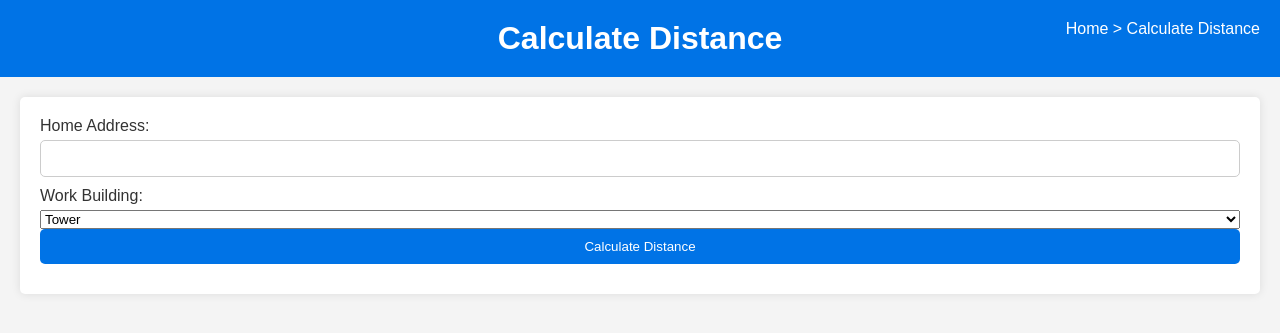
After one commit to zsherry168/prupool, a Flask app: template app/templates/distance.html in a window 1280 px wide. The commit adds this page. Shown: the top 333 px of the page. Run offline with Flask 3, Linux system fonts and the light colour scheme; the template is opened without the code that fills it, so the values that code supplies are empty; parts of the project's set-up code (start-up, migrations or seed data) failed here and were passed over.

Commit message:
Add calculate distance

```diff
--- a/app/templates/account.html
+++ b/app/templates/account.html
@@ -109,6 +109,7 @@
 
                 <button type="submit">Update Preferences</button>
             </form>
+            <a href="{{ url_for('distance') }}">Go to Calculate Distance</a>
         </section>
     </main>
     <script>
--- /dev/null
+++ b/app/templates/distance.html
@@ -0,0 +1,42 @@
+
+<!DOCTYPE html>
+<html lang="en">
+<head>
+    <meta charset="UTF-8">
+    <meta name="viewport" content="width=device-width, initial-scale=1.0">
+    <title>Calculate Distance</title>
+    <link rel="stylesheet" href="{{ url_for('static', filename='css/index.css') }}">
+</head>
+<body>
+    <header>
+        <h1>Calculate Distance</h1>
+        <div class="breadcrumb">
+            <a href="{{ url_for('home') }}">Home</a> > Calculate Distance
+        </div>
+    </header>
+    <main>
+        <section>
+            <form action="{{ url_for('calculate_distance_route') }}" method="POST">
+                <label for="home_address">Home Address:</label>
+                <input type="text" id="home_address" name="home_address" value="{{ preferences.get('home_address', '') }}" readonly>
+
+                <label for="work_building">Work Building:</label>
+                <select id="work_building" name="work_building">
+                    <option value="tower" {% if preferences.get('work_building') == 'tower' %}selected{% endif %}>Tower</option>
+                    <option value="wash" {% if preferences.get('work_building') == 'wash' %}selected{% endif %}>Wash</option>
+                    <option value="plaza" {% if preferences.get('work_building') == 'plaza' %}selected{% endif %}>Plaza</option>
+                </select>
+
+                <button type="submit">Calculate Distance</button>
+            </form>
+
+            {% if distance and duration %}
+            <div>
+                <p>Distance: {{ distance }}</p>
+                <p>Duration: {{ duration }}</p>
+            </div>
+            {% endif %}
+        </section>
+    </main>
+</body>
+</html>
--- a/app/templates/map.html
+++ b/app/templates/map.html
@@ -3,7 +3,7 @@
   <head>
     <title>Map</title>
     <script
-        src="https://maps.googleapis.com/maps/api/js?key=AIzaSyDztlvY4RHQMezEoJthjWGVUvr_PUJ_ZWc&loading=async&libraries=maps,marker&v=beta" defer>
+        src="https://maps.googleapis.com/maps/api/js?key={{ GOOGLE_MAPS_API_KEY }}&loading=async&libraries=maps,marker&v=beta" defer>
     </script>
     <link href="https://cdn.jsdelivr.net/npm/bootstrap@5.3.3/dist/css/bootstrap.min.css" rel="stylesheet" integrity="sha384-QWTKZyjpPEjISv5WaRU9OFeRpok6YctnYmDr5pNlyT2bRjXh0JMhjY6hW+ALEwIH" crossorigin="anonymous">
     <style>
--- a/requirements.txt
+++ b/requirements.txt
@@ -3,3 +3,4 @@ requests
 firebase-admin
 oauthlib
 python-dotenv
+googlemaps
```
Also changed, not shown: app/routes.py (+42 -0 lines), distance_calculator.py (added, +24 -0 lines), firebase.py (line endings or trailing spaces).
